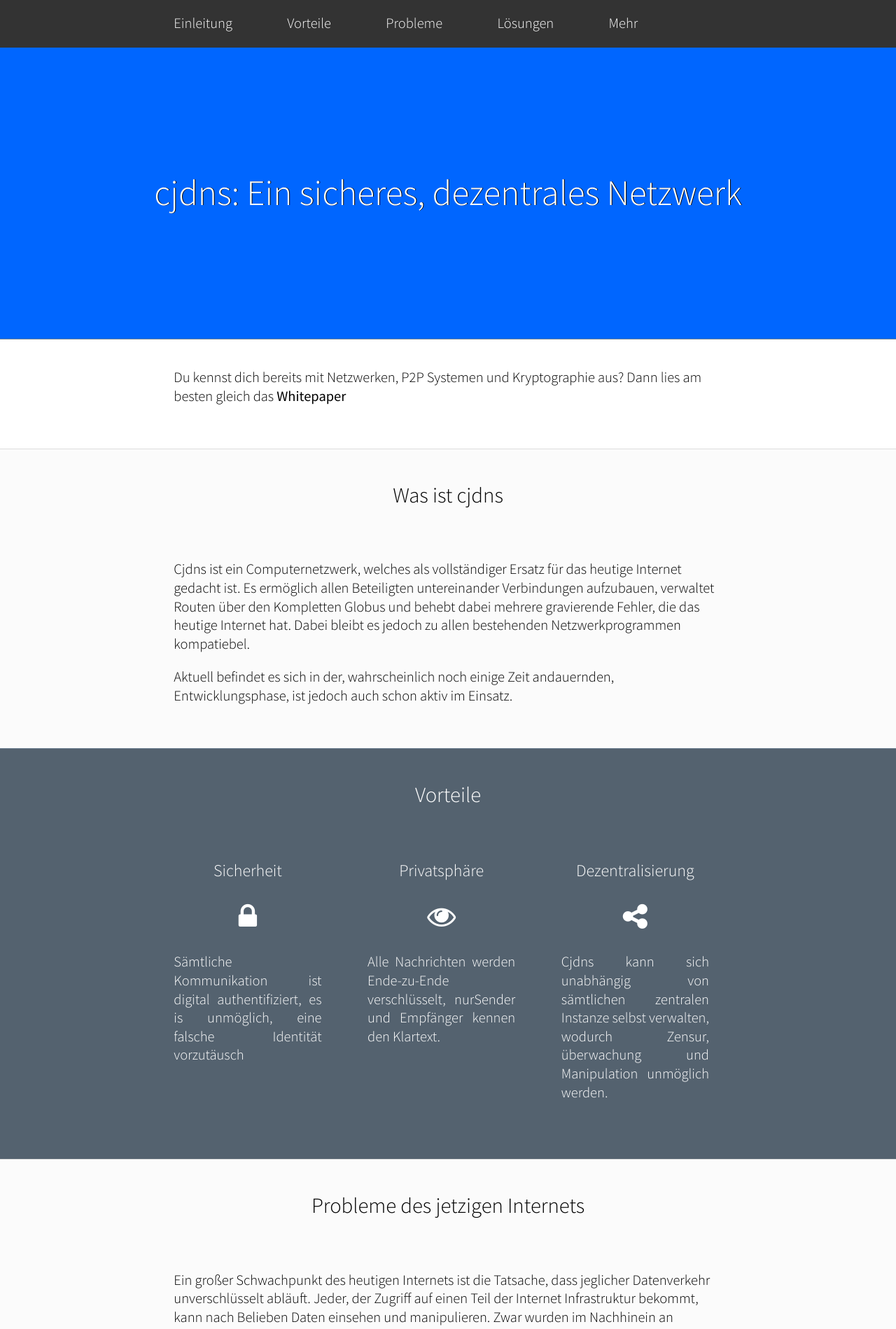
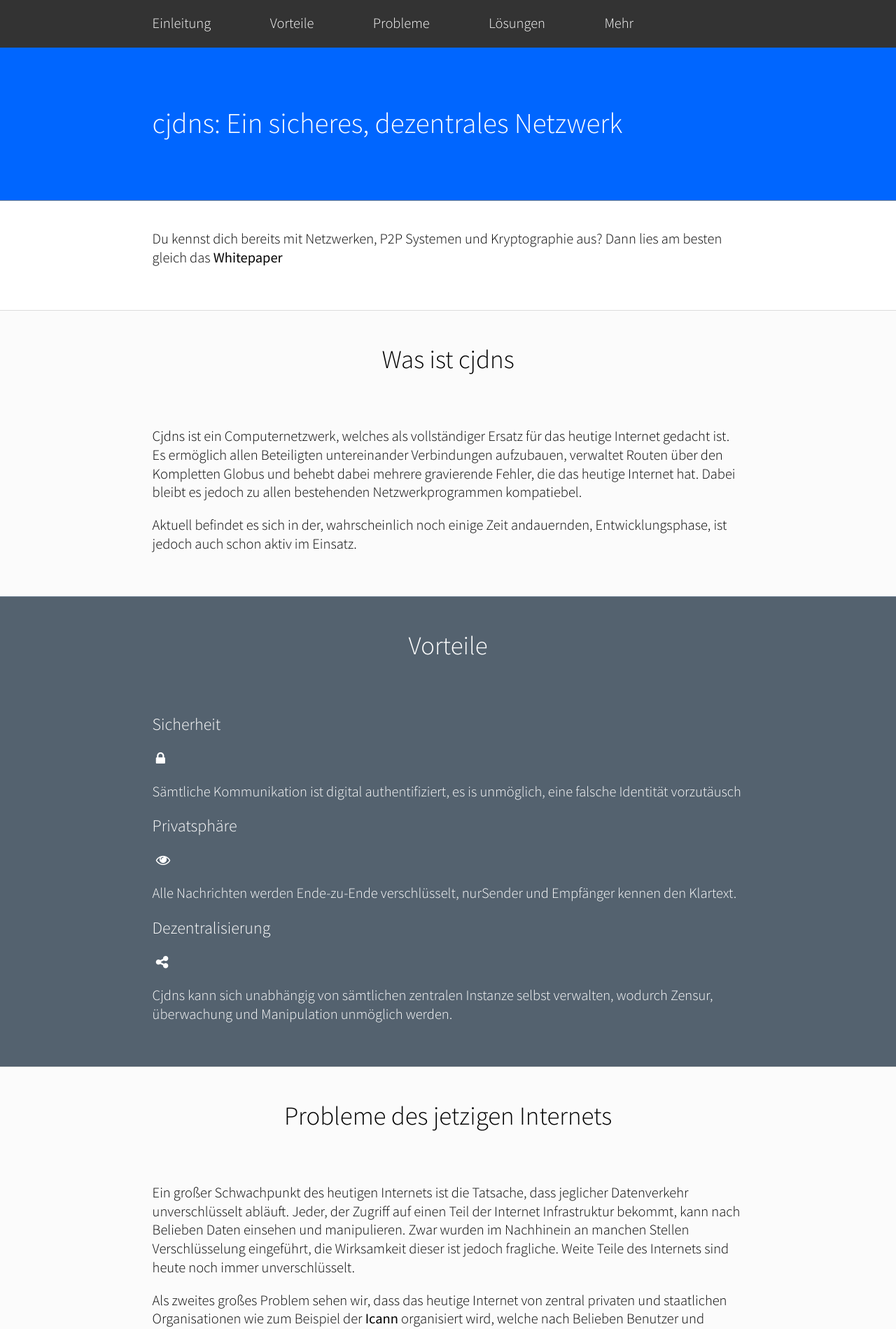
Before and after one commit to mawalu/cjdns-website, a Jekyll site: the page built from de/index.md, in a window 1280 px wide. Shown: the top 1899 px of the page at 70% size. Built offline with Jekyll 4.4.1, drawn with Linux system fonts in a browser that asks for light colours; nearby versions of some CDN libraries; some web fonts are replaced.

Commit message:
Update index.html

```diff
--- a/_layouts/index.html
+++ b/_layouts/index.html
@@ -11,46 +11,6 @@
     <link href='//fonts.googleapis.com/css?family=Source+Sans+Pro:200,300,400,600,700,200italic,300italic,400italic,600italic,700italic' rel='stylesheet' type='text/css'>
     <link href='//fonts.googleapis.com/css?family=Gentium+Basic:400,700,400italic,700italic' rel='stylesheet' type='text/css'>
     <link href='//maxcdn.bootstrapcdn.com/font-awesome/4.2.0/css/font-awesome.min.css' rel='stylesheet' type='text/css'>
-    <style>
-    body > header > *, body > footer > *, article > div > * {
-      margin-left: 1.5em;
-      margin-right: 1.5em;
-    }
-    h2 a {
-      font-size: 1em;
-    }
-    body > div:first-of-type h1 {
-      text-align: center;
-      text-shadow: 1px 0 0 black;
-      font-size: 2.5em;
-      padding-top: 2.5em;
-      padding-bottom: 2.5em;
-    }
-    .feature {
-      display: inline-block;
-      text-align: justify;
-      vertical-align: text-top;
-    }
-    .feature .fa {
-      font-size: 2em;
-      padding: 0.25em;
-      display: block;
-      text-align: center;
-    }
-    .feature h3 {
-      text-align: center;
-    }
-    @media (min-width: 640px) {
-      .feature {
-        width: 39%;
-      }
-    }
-    @media (min-width: 1280px) {
-      .feature {
-        width: 25%;
-      }
-    }
-    </style>
   </head>
   <body>
     <header>
```
